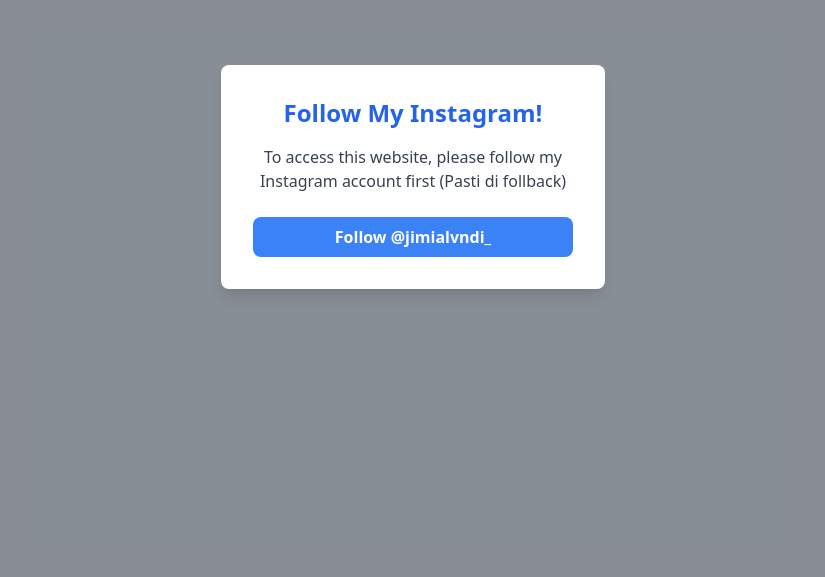
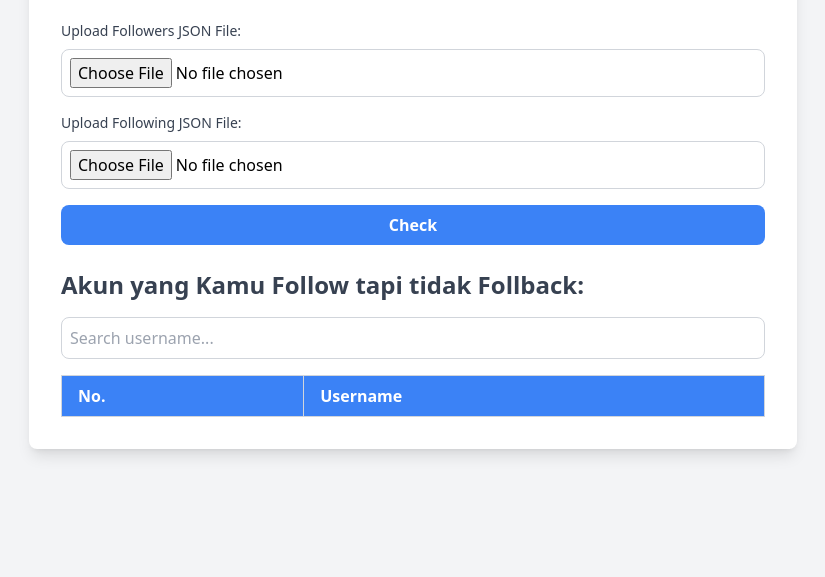
Before and after one commit to jimialvndi/cek-follback, a plain HTML site: page index.html in a window 1280 px wide. Shown: the part 223-800 px from the top of the page, without its empty margins (227-1052 px from the left). Drawn offline with nearby package versions, Linux system fonts and the light colour scheme.

Commit message:
Update index.html

```diff
--- a/index.html
+++ b/index.html
@@ -7,26 +7,7 @@
     <script src="https://cdn.tailwindcss.com"></script>
 </head>
 <body class="bg-gray-100 flex items-center justify-center min-h-screen">
-    <!-- Pop-up -->
-    <div id="popup" class="fixed inset-0 bg-gray-800 bg-opacity-50 flex items-center justify-center z-50">
-        <div class="bg-white rounded-lg shadow-lg p-8 max-w-sm text-center">
-            <h2 class="text-2xl font-bold text-blue-600 mb-4">Follow My Instagram!</h2>
-            <p class="text-gray-700 mb-6">To access this website, please follow my Instagram account first (Pasti di follback)</p>
-            <a href="https://www.instagram.com/jimialvndi_"
-               target="_blank"
-               id="followLink"
-               class="block bg-blue-500 text-white font-bold py-2 px-4 rounded-lg hover:bg-blue-600">
-               Follow @jimialvndi_
-            </a>
-            <button id="closePopup"
-                    class="mt-4 bg-gray-300 hover:bg-gray-400 text-gray-800 font-bold py-2 px-4 rounded-lg hidden">
-                Saya Sudah Follow
-            </button>
-        </div>
-    </div>
-
-    <!-- Main Content -->
-    <div id="mainContent" class="bg-white shadow-lg rounded-lg p-8 w-full max-w-3xl hidden">
+    <div class="bg-white shadow-lg rounded-lg p-8 w-full max-w-3xl">
         <h1 class="text-3xl font-bold text-center text-gray-700">Cek Siapa yang Belum Follback Kamu!</h1>
         <h1 class="text-1xl font-bold text-center text-gray-600 mb-6">by <a class="text-1xl font-bold underline text-blue-600" href="https://www.instagram.com/jimialvndi_">@jimialvndi_</a></h1>
         <form id="upload-form" class="space-y-4">
@@ -65,7 +46,6 @@
             </div>
         </div>
     </div>
-
     <script src="app.js"></script>
 </body>
 </html>
```
